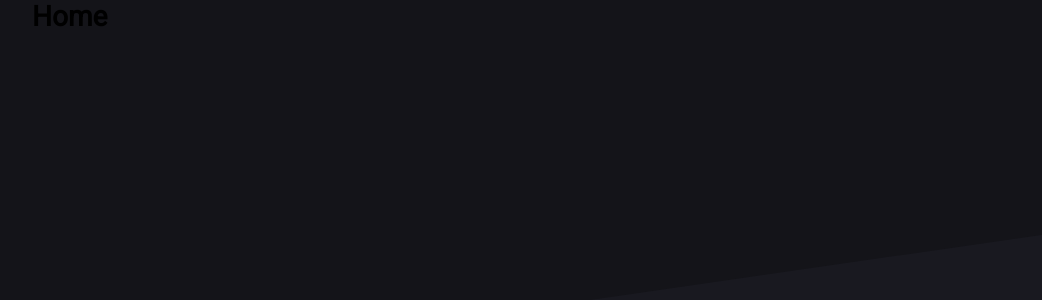
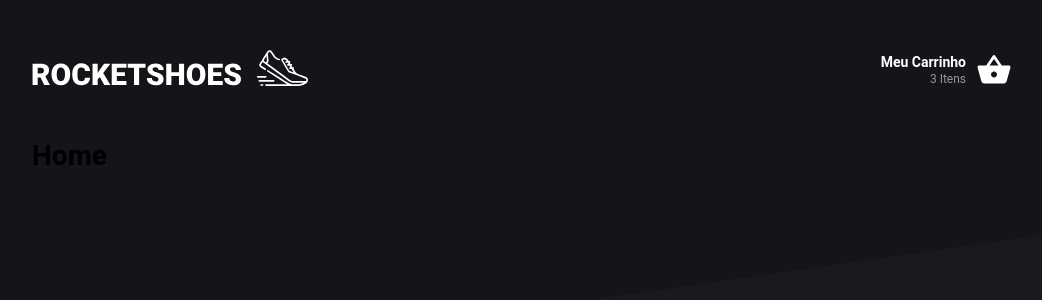
Before and after one commit to vitorlirab/react-native-inicio, a React (Create React App) app: page / in a window 1280 px wide. Shown: the top 300 px of the page, without its empty margins (118-1160 px from the left). Built offline with nearby package versions, Linux system fonts and the light colour scheme; the HTML template or start-up script is replaced by a standard one.

Commit message:
Adicionando Header

```diff
--- a/package.json
+++ b/package.json
@@ -8,6 +8,7 @@
     "@testing-library/user-event": "^7.1.2",
     "react": "^16.12.0",
     "react-dom": "^16.12.0",
+    "react-icons": "^3.8.0",
     "react-router-dom": "^5.1.2",
     "react-scripts": "3.3.0",
     "styled-components": "^5.0.0"
--- a/src/App.js
+++ b/src/App.js
@@ -2,11 +2,13 @@
 import React from 'react';
 
 import Routes from './routes';
+import Header from './components/Header';
 import GlobalStyle from './styles/global';
 
 function App() {
   return (
     <BrowserRouter>
+      <Header />
       <Routes />
       <GlobalStyle />
     </BrowserRouter>
--- /dev/null
+++ b/src/components/Header.js
@@ -0,0 +1,25 @@
+import React from 'react';
+
+import { MdShoppingBasket } from 'react-icons/md';
+import { Link } from 'react-router-dom';
+import logo from '../assets/images/logo.svg';
+
+import { Container, Cart } from './styles';
+
+export default function components() {
+  return (
+    <Container>
+      <Link to="/">
+        <img src={logo} alt="Rocketshoes" />
+      </Link>
+
+      <Cart to="/cart">
+        <div>
+          <strong>Meu Carrinho</strong>
+          <span>3 Itens</span>
+        </div>
+        <MdShoppingBasket size={36} color="#fff" />
+      </Cart>
+    </Container>
+  );
+}
--- /dev/null
+++ b/src/components/styles.js
@@ -0,0 +1,35 @@
+import styled from 'styled-components';
+import { Link } from 'react-router-dom';
+
+export const Container = styled.header`
+  display: flex;
+  justify-content: space-between;
+  align-items: center;
+  margin: 50px 0;
+`;
+
+export const Cart = styled(Link)`
+  display: flex;
+  align-items: center;
+  text-decoration: none;
+  transition: opacity 0.2s;
+
+  &:hover {
+    opacity: 0.7;
+  }
+
+  div {
+    text-align: right;
+    margin-right: 10px;
+
+    strong {
+      display: block;
+      color: #fff;
+    }
+
+    span {
+      font-size: 12px;
+      color: #999;
+    }
+  }
+`;
```
Also changed, not shown: 1 other file (tests, documents, lock files or other folders).
